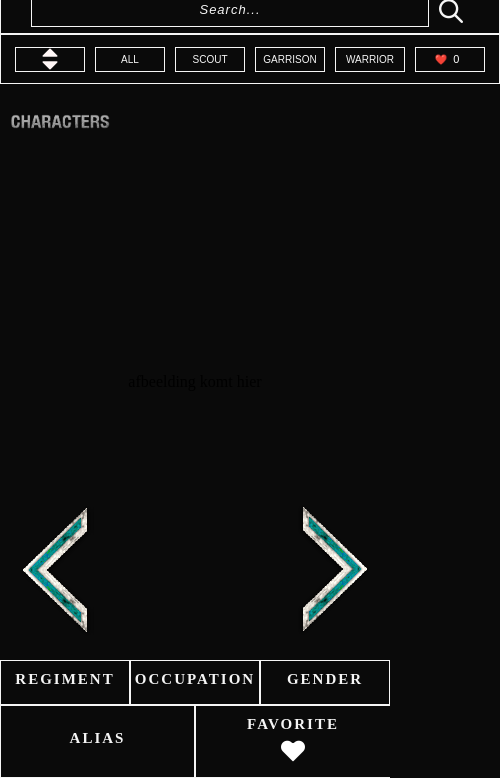
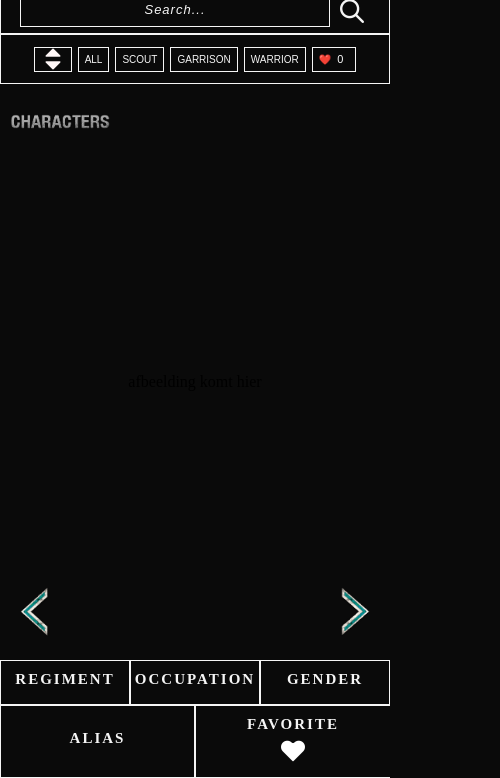
Before and after one commit to sounyatje/web-advanced-project, a website built with Vite: page web-advanced-project/index.html in a window 390 px wide. Shown: the part 66-844 px from the top of the page, 500 px wide, since content can reach past the window. Built offline with nearby package versions, Linux system fonts and the light colour scheme; no server answers; files whose address does not match are found by name.

Commit message:
responsive

```diff
--- a/web-advanced-project/src/style.scss
+++ b/web-advanced-project/src/style.scss
@@ -347,6 +347,13 @@
     min-height: 300px;
   }
 
+  .links {
+    width: 100%;
+    max-height: 60vh;
+    overflow-y: auto;
+    flex-shrink: 0;
+  }
+
    .links .last {
     height: 20px;
   }
@@ -356,6 +363,15 @@
       min-height: 0;
   }
 
+.regiment {
+    flex-wrap: wrap;
+    gap: 6px;
+  }
+
+  .regiment button {
+    width: auto;
+    flex: 1 1 60px;
+  }
 
   .character-name {
     font-size: 28px;
@@ -382,4 +398,8 @@
   .blok .label{
     font-size: 15px;
   }
+  .arrow img{
+    width: 30px;
+    height: 50px;
+  }
 }
```
